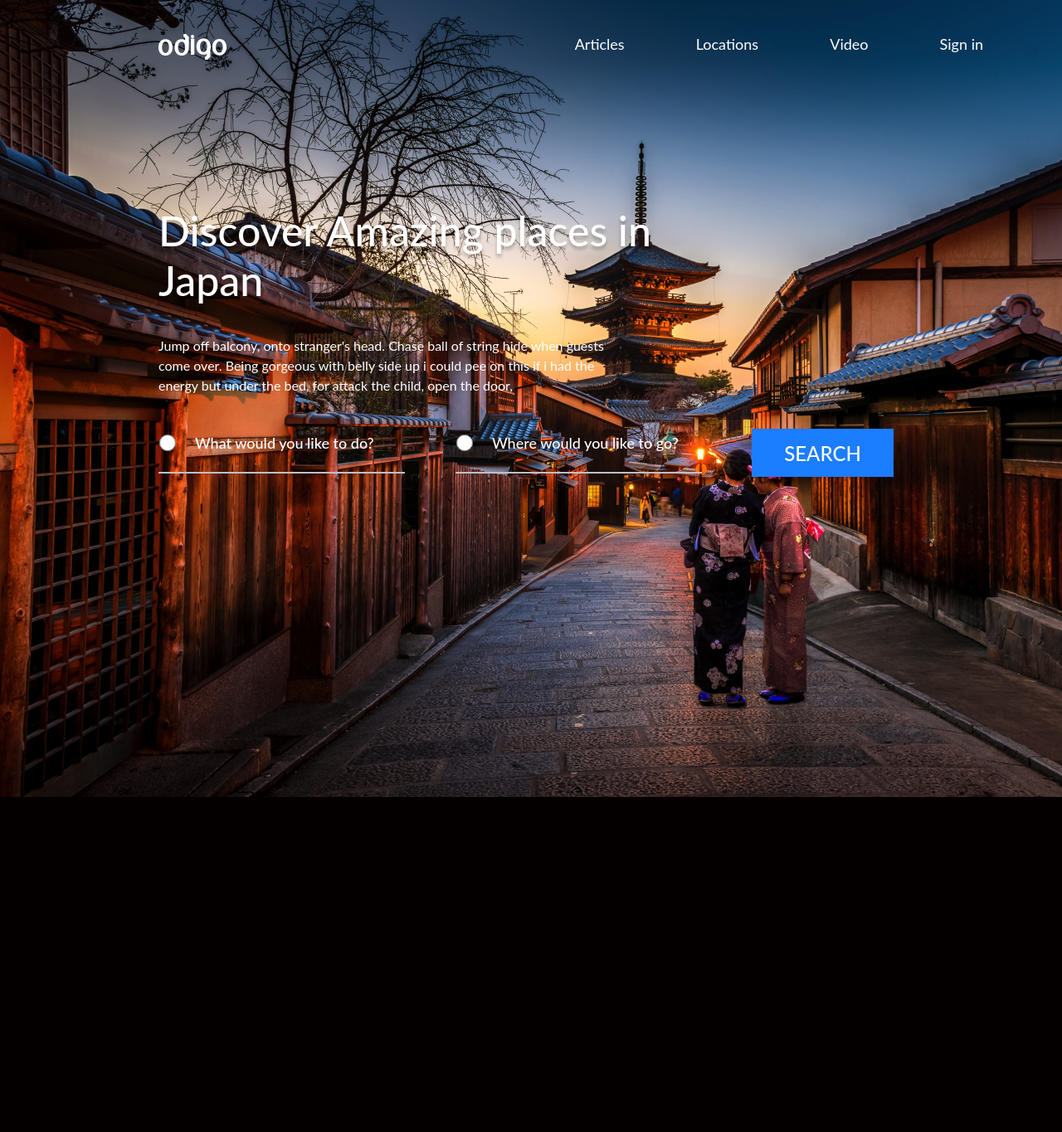
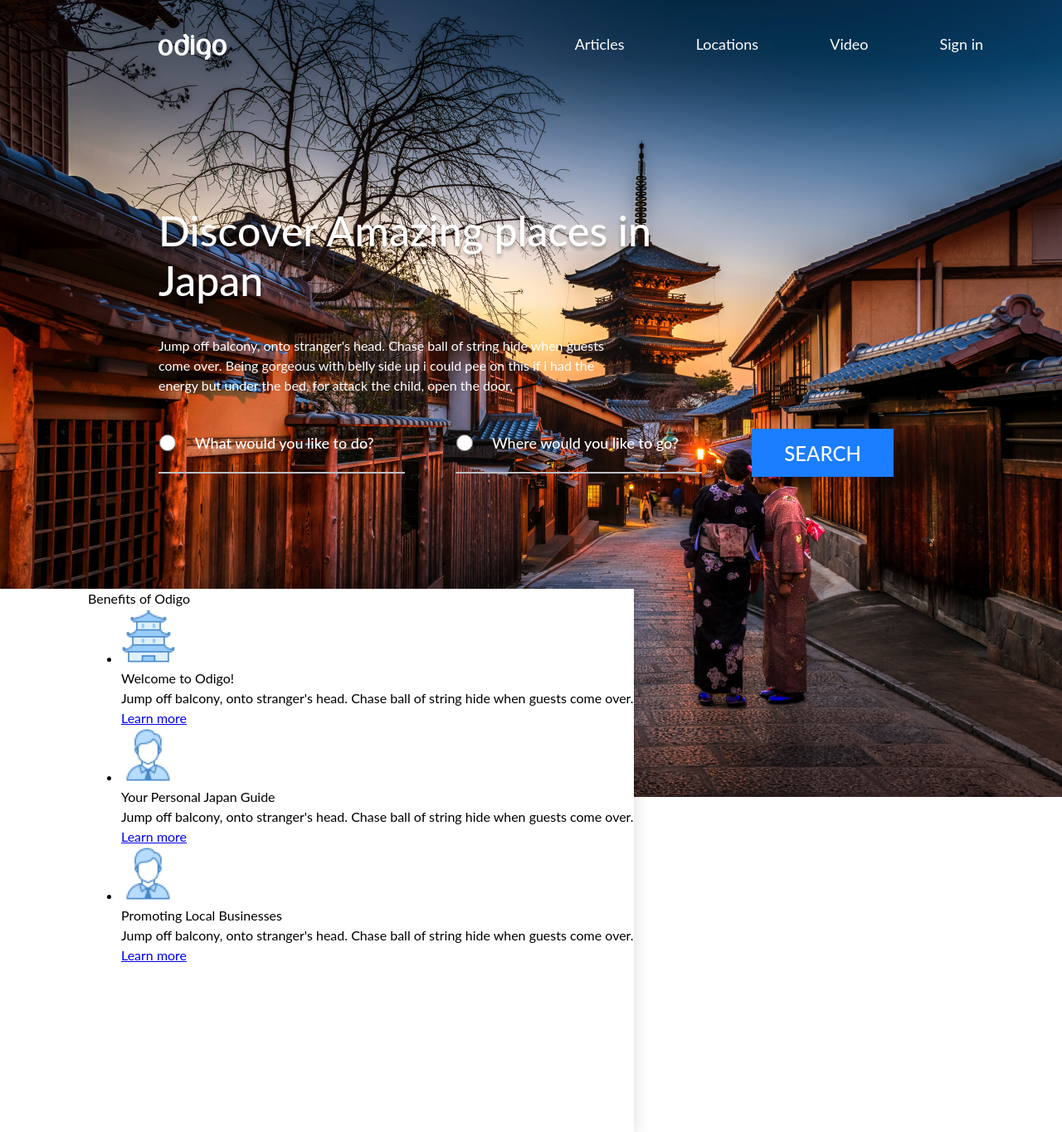
Before and after one commit to ngocngo10/html-css-training, a PHP site: page / in a window 1280 px wide. Shown: the part 15-1380 px from the top of the page at 83% size. Before the commit the page ends 976 px from the top, so only its background shows below. Run offline with PHP 8.4, Linux system fonts and the light colour scheme.

Commit message:
implement benefits section

```diff
--- /dev/null
+++ b/practice-one/assets/css/benefits-section.css
@@ -0,0 +1,32 @@
+.section-benefits {
+  position: absolute;
+  height: 655px;
+  /* left: 106px; */
+  top: 725px;
+  background: var(--secondary-color);
+  box-shadow: 0px 2px 20px rgba(21, 24, 36, 0.15993);
+}
+
+.benefit__list {
+
+}
+
+.benefit__item {
+
+}
+
+.benefit__item--welcome {
+
+}
+
+.benefit__item--personal {
+
+}
+
+.benefit__item--promoting {
+
+}
+
+.benefit__icon {
+
+}
--- a/practice-one/assets/css/body.css
+++ b/practice-one/assets/css/body.css
@@ -4,7 +4,7 @@
    font-size: 16px;
    font-weight: 400;
    line-height: 24px;
-   margin: auto;
+   margin: 0 auto;
 }
 
 :root {
@@ -13,3 +13,9 @@
    --third-color: #1B7DFF;
    --fourth-color: red;
 }
+
+.container {
+   max-width: 1262px;
+   margin-left: 106px;
+   margin-right: ;
+ }
--- a/practice-one/assets/css/page-header.css
+++ b/practice-one/assets/css/page-header.css
@@ -12,11 +12,6 @@
   width: 100%;
   top: 42px;
   height: 31px;
-}
-
-.container {
-  max-width: 1262px;
-  margin-left: 106px;
 }
 
 .header-nav__brand {
--- a/practice-one/assets/css/style.css
+++ b/practice-one/assets/css/style.css
@@ -1,2 +1,3 @@
 @import url('./body.css');
-@import url('./page-header.css')
+@import url('./page-header.css');
+@import url('./benefits-section.css');
--- a/practice-one/index.html
+++ b/practice-one/index.html
@@ -38,7 +38,7 @@
         <input class="search-item__text" type="text" name="what-text" id="what-text">
       </div>
       <div class="search-item search-item--where">
-        <input class="search-item__radio" type="radio"  id="where-radio" name="radio">
+        <input class="search-item__radio" type="radio" id="where-radio" name="radio">
         <label for="where-radio">Where would you like to go?</label>
         <input class="search-item__text" type="text" name="what-text" id="what-text">
       </div>
@@ -46,7 +46,31 @@
     </form>
   </header>
   <main class="page-main">
-
+    <section class="section-benefits">
+      <div class="container">
+        <h2>Benefits of Odigo</h2>
+        <ul class="benefit__list">
+          <li class="benefit__item benefit__item--welcome">
+            <img class="benefit__icon" src="./assets/images/benefits-welcome-icon.png" alt="benefits-welcome-icon">
+            <h3>Welcome to Odigo!</h3>
+            <p>Jump off balcony, onto stranger's head. Chase ball of string hide when guests come over.</p>
+            <a href="javascript:void(0)">Learn more</a>
+          </li>
+          <li class="benefit__item benefit__item--personal">
+            <img class="benefit__icon" src="./assets/images/benefits-personal-icon.png" alt="benefits-welcome-icon">
+            <h3>Your Personal Japan Guide</h3>
+            <p>Jump off balcony, onto stranger's head. Chase ball of string hide when guests come over.</p>
+            <a href="javascript:void(0)">Learn more</a>
+          </li>
+          <li class="benefit__item benefit__item--promoting">
+            <img class="benefit__icon" src="./assets/images/benefits-promoting-icon.png" alt="benefits-welcome-icon">
+            <h3>Promoting Local Businesses</h3>
+            <p>Jump off balcony, onto stranger's head. Chase ball of string hide when guests come over.</p>
+            <a href="javascript:void(0)">Learn more</a>
+          </li>
+        </ul>
+      </div>
+    </section>
   </main>
   <footer class="page-footer">
 
```
Also changed, not shown: practice-one/assets/images/benefits-personal-icon.png (added), practice-one/assets/images/benefits-promoting-icon.png (added), practice-one/assets/images/benefits-welcome-icon.png (added).
